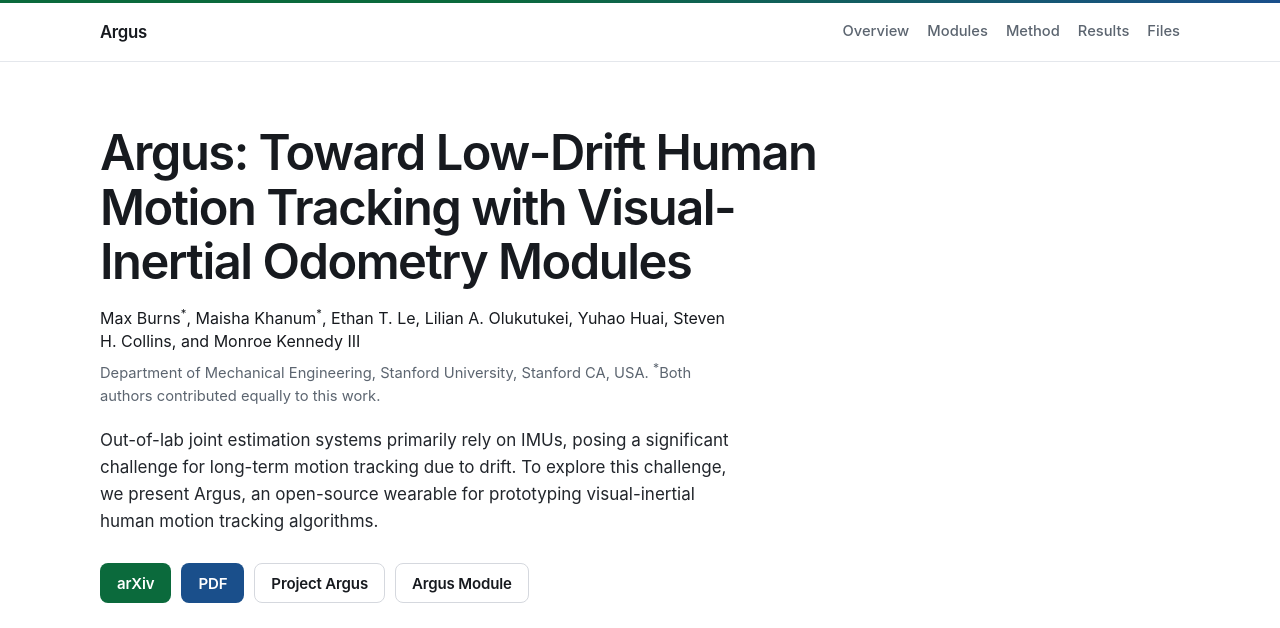
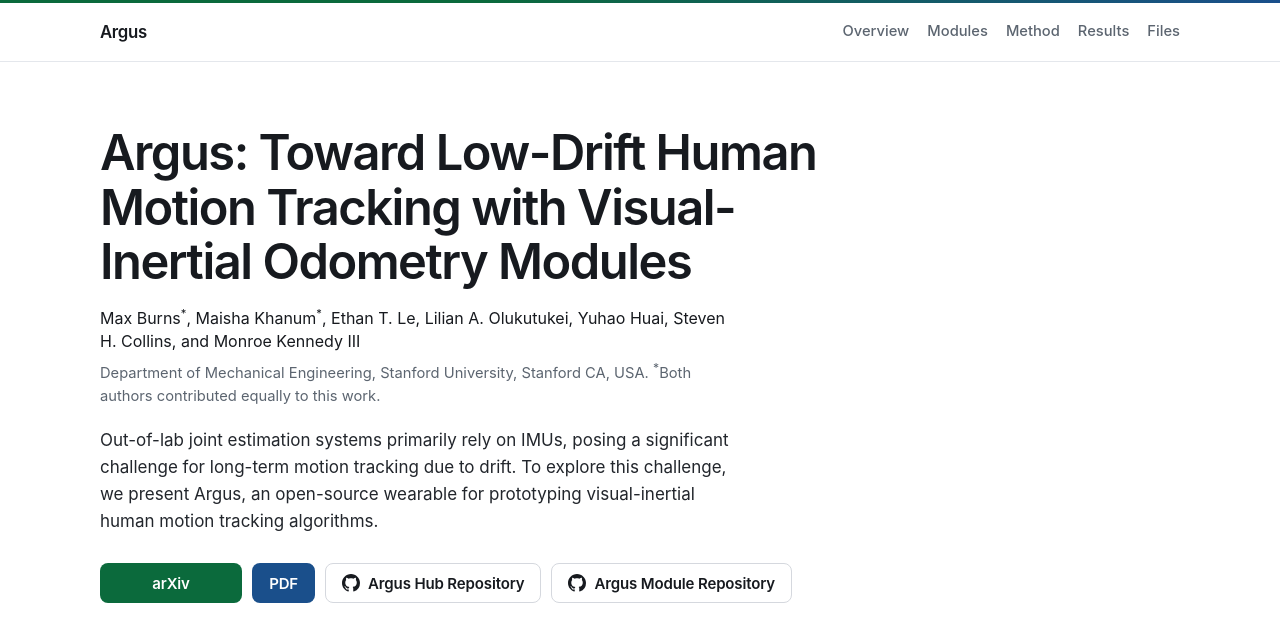
Before and after one commit to argus-wearable/argus-wearable.github.io, a plain HTML site: page index.html in a window 1280 px wide. Shown: the top 628 px of the page. Drawn offline with Linux system fonts and the light colour scheme.

Commit message:
updated button text

```diff
--- a/css/style.css
+++ b/css/style.css
@@ -165,6 +165,7 @@ h1 {
   display: inline-flex;
   align-items: center;
   justify-content: center;
+  gap: 8px;
   height: 40px;
   padding: 0 16px;
   border-radius: 8px;
@@ -175,6 +176,28 @@ h1 {
   text-decoration: none;
   line-height: 1;
 }
+
+.btn svg {
+  width: 18px;
+  height: 18px;
+  flex: none;
+  display: block;
+}
+
+.btn-soon {
+  display: inline-grid;
+  place-items: center;
+}
+
+.btn-soon > span { grid-area: 1 / 1; }
+
+.btn-soon .soon-hover { visibility: hidden; }
+
+.btn-soon:hover .soon-label,
+.btn-soon:focus-visible .soon-label { visibility: hidden; }
+
+.btn-soon:hover .soon-hover,
+.btn-soon:focus-visible .soon-hover { visibility: visible; }
 
 .btn-green { background: var(--green); color: #fff; }
 .btn-green:hover { background: var(--green-deep); }
--- a/index.html
+++ b/index.html
@@ -46,10 +46,19 @@
           the arXiv href, and the PDF href.
         -->
         <div class="actions">
-          <a class="btn btn-green" href="https://arxiv.org/abs/XXXX.XXXXX">arXiv</a>
+          <a class="btn btn-green btn-soon" href="https://arxiv.org/abs/XXXX.XXXXX" aria-label="arXiv, coming soon">
+            <span class="soon-label">arXiv</span>
+            <span class="soon-hover">Coming soon...</span>
+          </a>
           <a class="btn btn-blue" href="ArgusPaper/root.pdf">PDF</a>
-          <a class="btn btn-ghost" href="https://github.com/armlabstanford/ProjectArgus">Project Argus</a>
-          <a class="btn btn-ghost" href="https://github.com/armlabstanford/ArgusModule">Argus Module</a>
+          <a class="btn btn-ghost" href="https://github.com/armlabstanford/ProjectArgus">
+            <svg viewBox="0 0 16 16" aria-hidden="true"><path fill="currentColor" d="M8 0C3.58 0 0 3.58 0 8c0 3.54 2.29 6.53 5.47 7.59.4.07.55-.17.55-.38 0-.19-.01-.82-.01-1.49-2.01.37-2.53-.49-2.69-.94-.09-.23-.48-.94-.82-1.13-.28-.15-.68-.52-.01-.53.63-.01 1.08.58 1.23.82.72 1.21 1.87.87 2.33.66.07-.52.28-.87.51-1.07-1.78-.2-3.64-.89-3.64-3.95 0-.87.31-1.59.82-2.15-.08-.2-.36-1.02.08-2.12 0 0 .67-.21 2.2.82.64-.18 1.32-.27 2-.27.68 0 1.36.09 2 .27 1.53-1.04 2.2-.82 2.2-.82.44 1.1.16 1.92.08 2.12.51.56.82 1.27.82 2.15 0 3.07-1.87 3.75-3.65 3.95.29.25.54.73.54 1.48 0 1.07-.01 1.93-.01 2.2 0 .21.15.46.55.38A8.013 8.013 0 0016 8c0-4.42-3.58-8-8-8z"/></svg>
+            Argus Hub Repository
+          </a>
+          <a class="btn btn-ghost" href="https://github.com/armlabstanford/ArgusModule">
+            <svg viewBox="0 0 16 16" aria-hidden="true"><path fill="currentColor" d="M8 0C3.58 0 0 3.58 0 8c0 3.54 2.29 6.53 5.47 7.59.4.07.55-.17.55-.38 0-.19-.01-.82-.01-1.49-2.01.37-2.53-.49-2.69-.94-.09-.23-.48-.94-.82-1.13-.28-.15-.68-.52-.01-.53.63-.01 1.08.58 1.23.82.72 1.21 1.87.87 2.33.66.07-.52.28-.87.51-1.07-1.78-.2-3.64-.89-3.64-3.95 0-.87.31-1.59.82-2.15-.08-.2-.36-1.02.08-2.12 0 0 .67-.21 2.2.82.64-.18 1.32-.27 2-.27.68 0 1.36.09 2 .27 1.53-1.04 2.2-.82 2.2-.82.44 1.1.16 1.92.08 2.12.51.56.82 1.27.82 2.15 0 3.07-1.87 3.75-3.65 3.95.29.25.54.73.54 1.48 0 1.07-.01 1.93-.01 2.2 0 .21.15.46.55.38A8.013 8.013 0 0016 8c0-4.42-3.58-8-8-8z"/></svg>
+            Argus Module Repository
+          </a>
         </div>
         <div class="clips">
           <figure>
```
